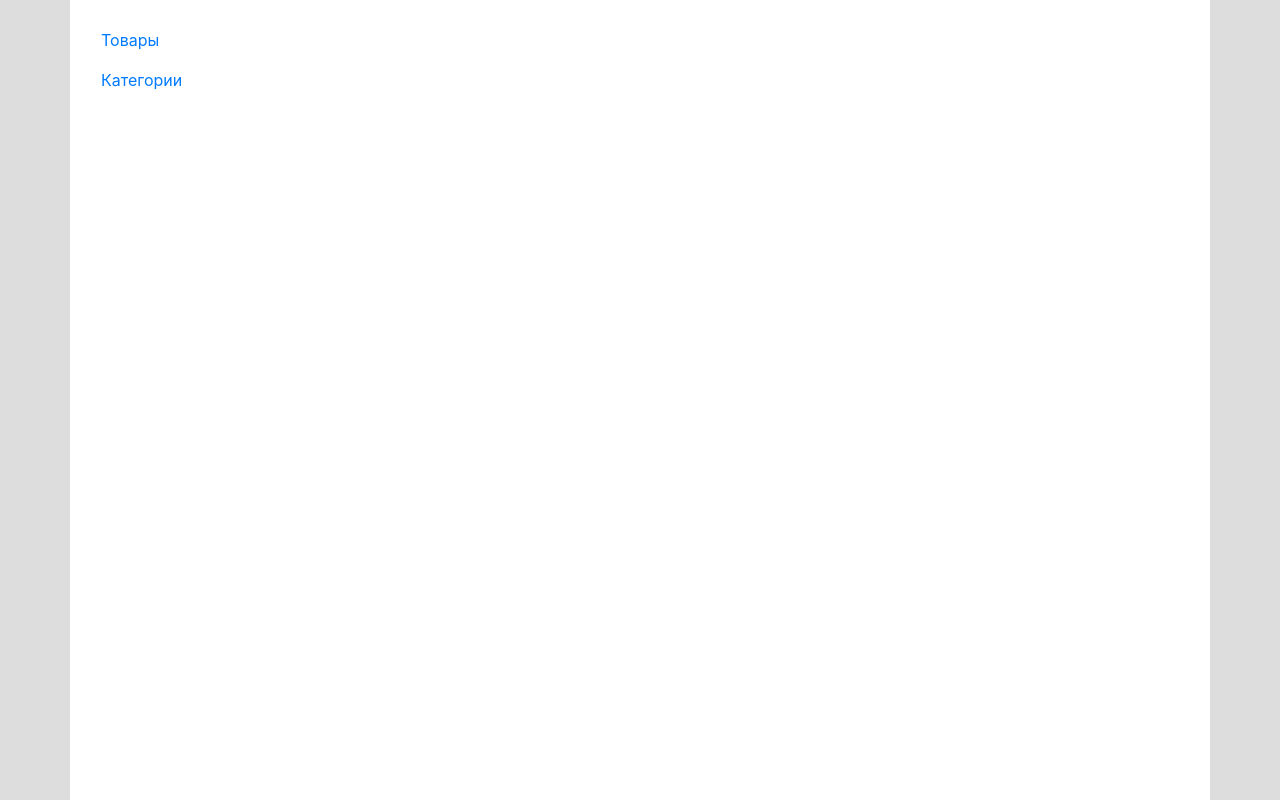
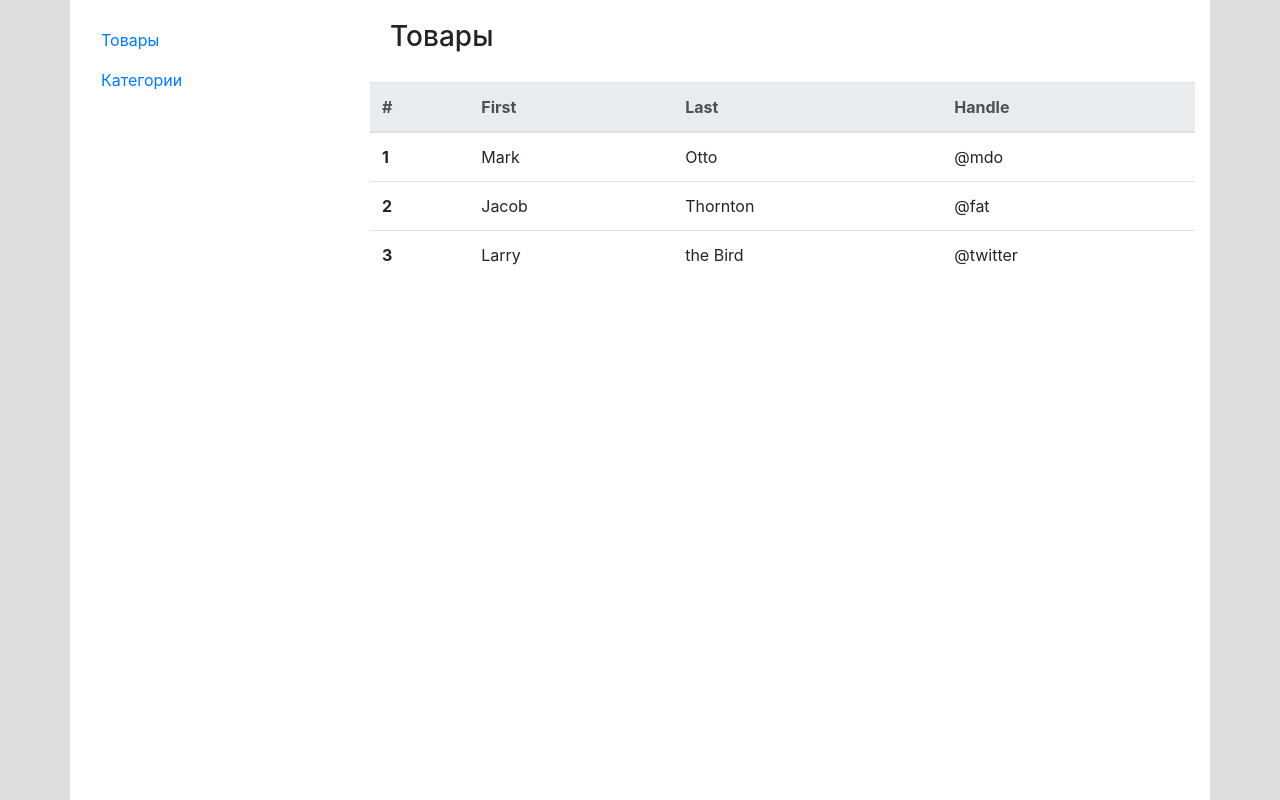
Before and after one commit to MycTau/ishop, a plain HTML site: page index.html in a window 1280 px wide. Drawn offline with nearby package versions, Linux system fonts and the light colour scheme.

Commit message:
Added goods section scaffold

```diff
--- a/css/custom.css
+++ b/css/custom.css
@@ -8,3 +8,6 @@ body {
 .main-menu {
     margin-top: 20px;
 }
+.section-header {
+    padding: 20px;
+}
--- a/index.html
+++ b/index.html
@@ -8,10 +8,12 @@
     <link rel="stylesheet" href="https://stackpath.bootstrapcdn.com/bootstrap/4.3.1/css/bootstrap.min.css"
           integrity="sha384-ggOyR0iXCbMQv3Xipma34MD+dH/1fQ784/j6cY/iJTQUOhcWr7x9JvoRxT2MZw1T" crossorigin="anonymous">
     <link rel="stylesheet" href="css/custom.css">
+    <script src="https://cdn.jsdelivr.net/npm/vue"></script>
     <title>Document</title>
 </head>
 <body>
 
+<div id="app">
     <div class="container">
         <div class="row">
             <div class="col-md-3 main-menu">
@@ -26,10 +28,45 @@
             </div>
             <div class="col-md-9">
 
+                <div class="section-header">
+                    <h3>{{ current_section }}</h3>
+                </div>
+                <table class="table">
+
+                    <thead class="thead-light">
+                    <tr>
+                        <th scope="col">#</th>
+                        <th scope="col">First</th>
+                        <th scope="col">Last</th>
+                        <th scope="col">Handle</th>
+                    </tr>
+                    </thead>
+                    <tbody>
+                    <tr>
+                        <th scope="row">1</th>
+                        <td>Mark</td>
+                        <td>Otto</td>
+                        <td>@mdo</td>
+                    </tr>
+                    <tr>
+                        <th scope="row">2</th>
+                        <td>Jacob</td>
+                        <td>Thornton</td>
+                        <td>@fat</td>
+                    </tr>
+                    <tr>
+                        <th scope="row">3</th>
+                        <td>Larry</td>
+                        <td>the Bird</td>
+                        <td>@twitter</td>
+                    </tr>
+                    </tbody>
+                </table>
+
             </div>
         </div>
     </div>
-
+</div>
 
 <script src="https://code.jquery.com/jquery-3.3.1.slim.min.js"
         integrity="sha384-q8i/X+965DzO0rT7abK41JStQIAqVgRVzpbzo5smXKp4YfRvH+8abtTE1Pi6jizo"
@@ -40,5 +77,16 @@
 <script src="https://stackpath.bootstrapcdn.com/bootstrap/4.3.1/js/bootstrap.min.js"
         integrity="sha384-JjSmVgyd0p3pXB1rRibZUAYoIIy6OrQ6VrjIEaFf/nJGzIxFDsf4x0xIM+B07jRM"
         crossorigin="anonymous"></script>
+
+
+<script>
+    var app = new Vue({
+        el:"#app",
+        data: {
+            current_section: 'Товары'
+        }
+    })
+</script>
+
 </body>
 </html>
```
Lines whose indentation alone changed are shown as unchanged.
